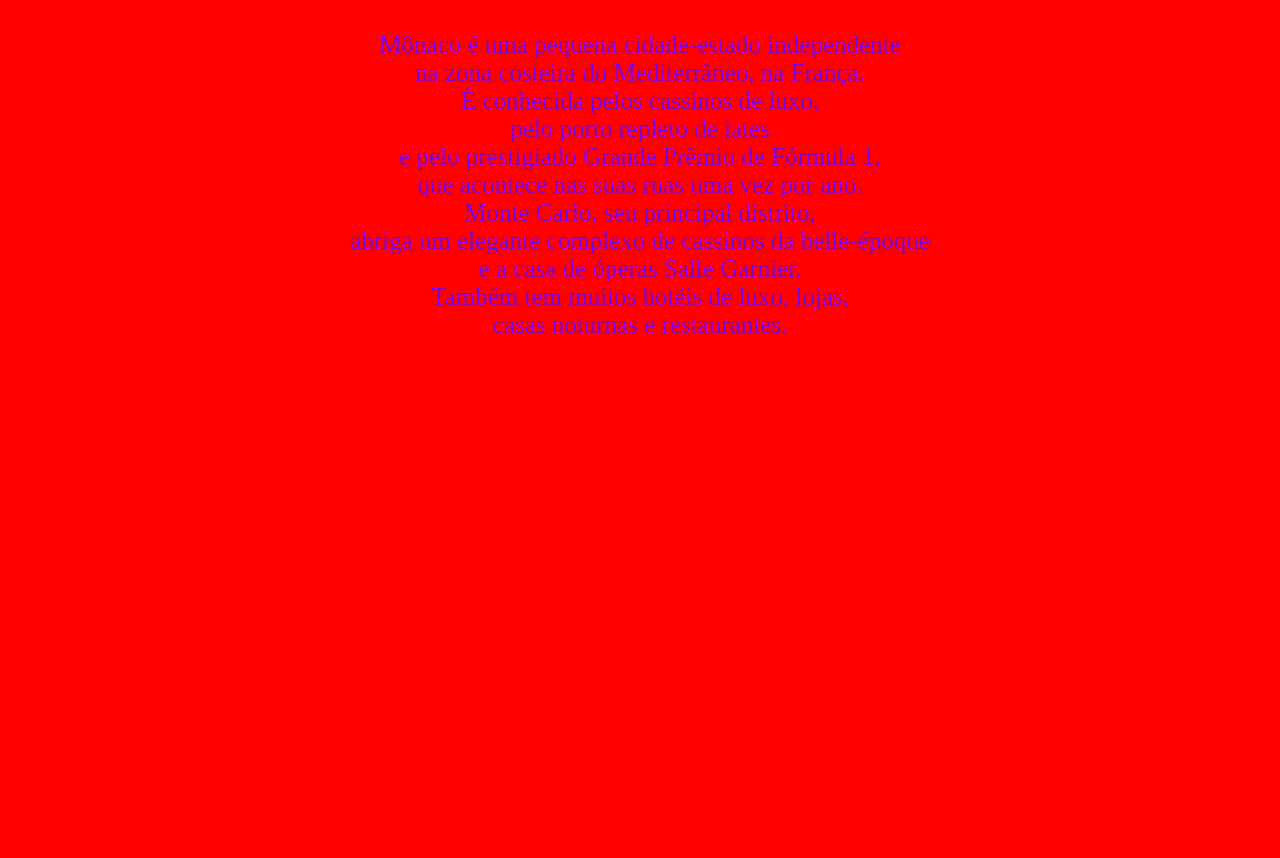
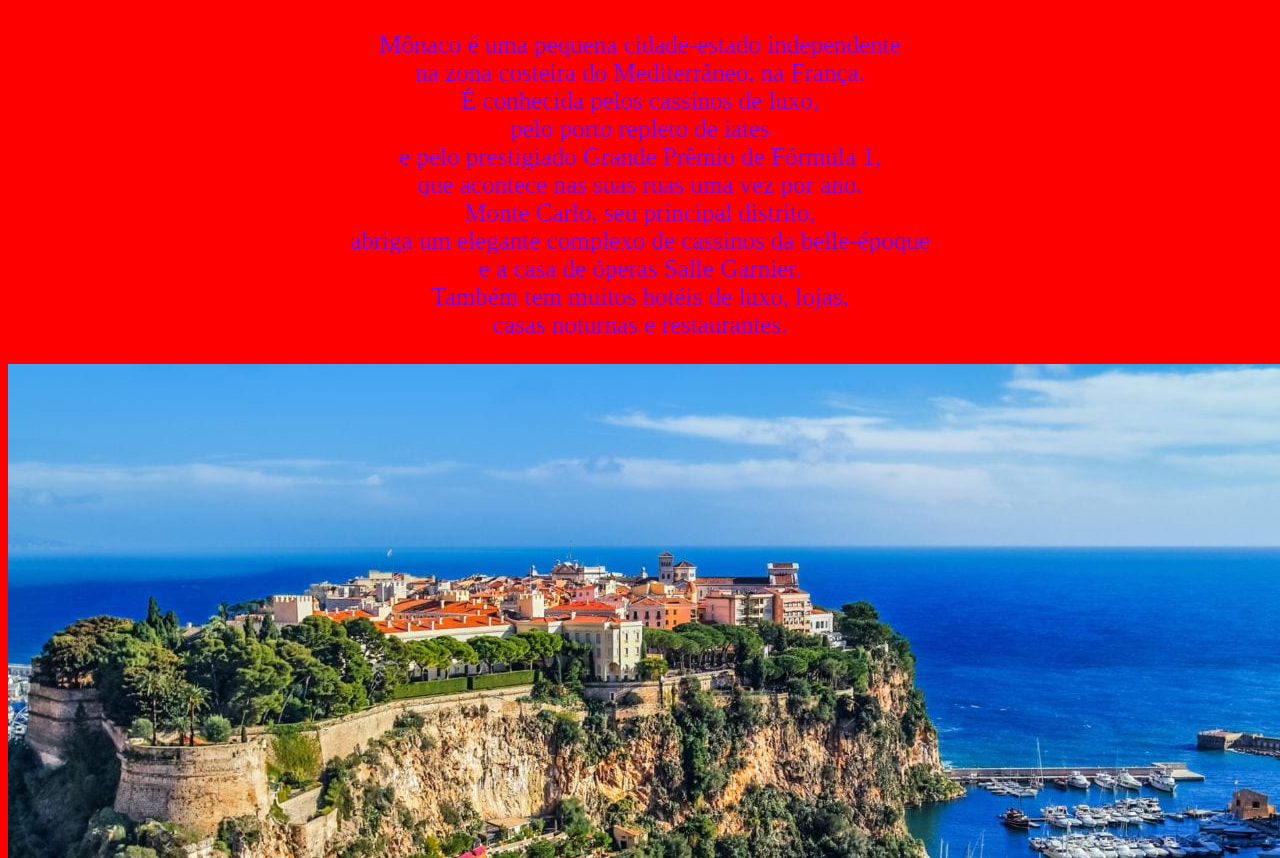
Before and after one commit to LuizHVM/Luiz-HTML, a plain HTML site: page index.html in a window 1280 px wide. Shown: the part 94-952 px from the top of the page. Before the commit the page ends 800 px from the top, so only its background shows below. Drawn offline with Linux system fonts and the light colour scheme.

Commit message:
index.html

```diff
--- a/index.html
+++ b/index.html
@@ -10,5 +10,6 @@
 
     <h1><b>Sobre Mônaco</b></h1> <p>
    Mônaco é uma pequena cidade-estado independente<br> na zona costeira do Mediterrâneo, na França.<br> É conhecida pelos cassinos de luxo,<br> pelo porto repleto de iates<br> e pelo prestigiado Grande Prêmio de Fórmula 1,<br> que acontece nas suas ruas uma vez por ano.<br> Monte Carlo, seu principal distrito,<br> abriga um elegante complexo de cassinos da belle-époque<br> e a casa de óperas Salle Garnier.<br> Também tem muitos hotéis de luxo, lojas,<br> casas noturnas e restaurantes.</p>
+   <img src="imagem1.jpg" alt="Castélo de Mônaco"
 </body>
 </html>
```
